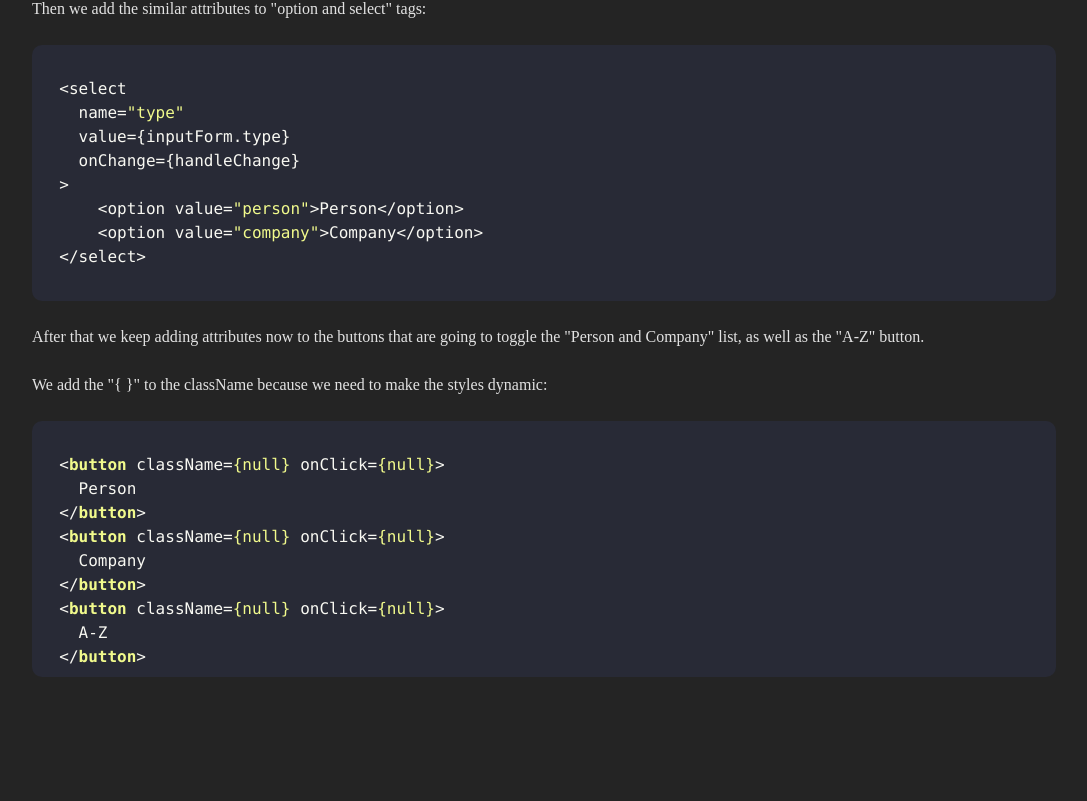
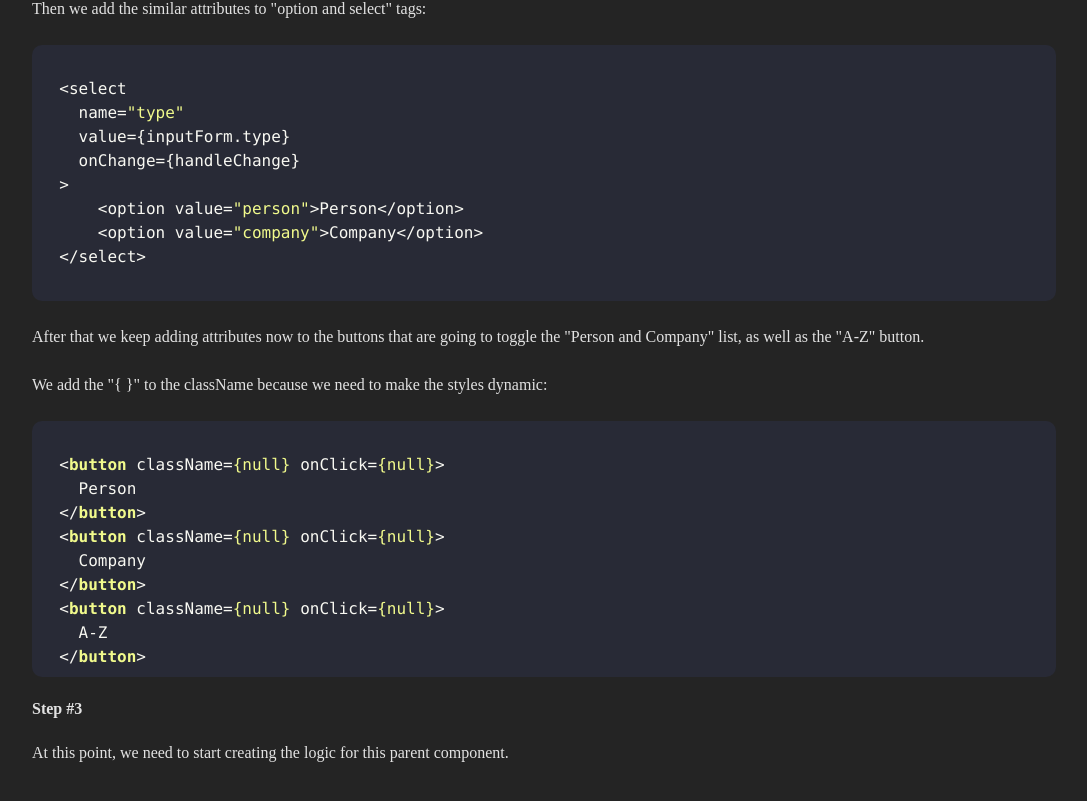
Before and after one commit to kinxori/inxel-test, a React (Vite) app: page / in a window 1280 px wide. Shown: the part 2132-2933 px from the top of the page, without its empty margins (96-1183 px from the left). Before the commit the page ends 2889 px from the top, so only its background shows below. Built offline with nearby package versions, Linux system fonts and the light colour scheme.

Commit message:
starting step 3 content

```diff
--- a/src/App.jsx
+++ b/src/App.jsx
@@ -108,7 +108,7 @@ export default function App() {
           {snippet1}
         </SyntaxHighlighter>
         <br></br>
-        <h3 className=" leading-[16px] font-bold   ">Step #2</h3>
+        <h3 className=" leading-[16px] font-bold ">Step #2</h3>
         <br></br>
         <p>Here we add the attributes each tag will have in order to work as planned.</p>
         <br></br>
@@ -153,6 +153,11 @@ export default function App() {
         >
           {snippet4}
         </SyntaxHighlighter>
+        <br></br>
+        <h3 className=" leading-[16px] font-bold ">Step #3</h3>
+        <br></br>
+        <p>At this point, we need to start creating the logic for this parent component.</p>
+        <br></br>
       </div>
     </article>
   );
```
